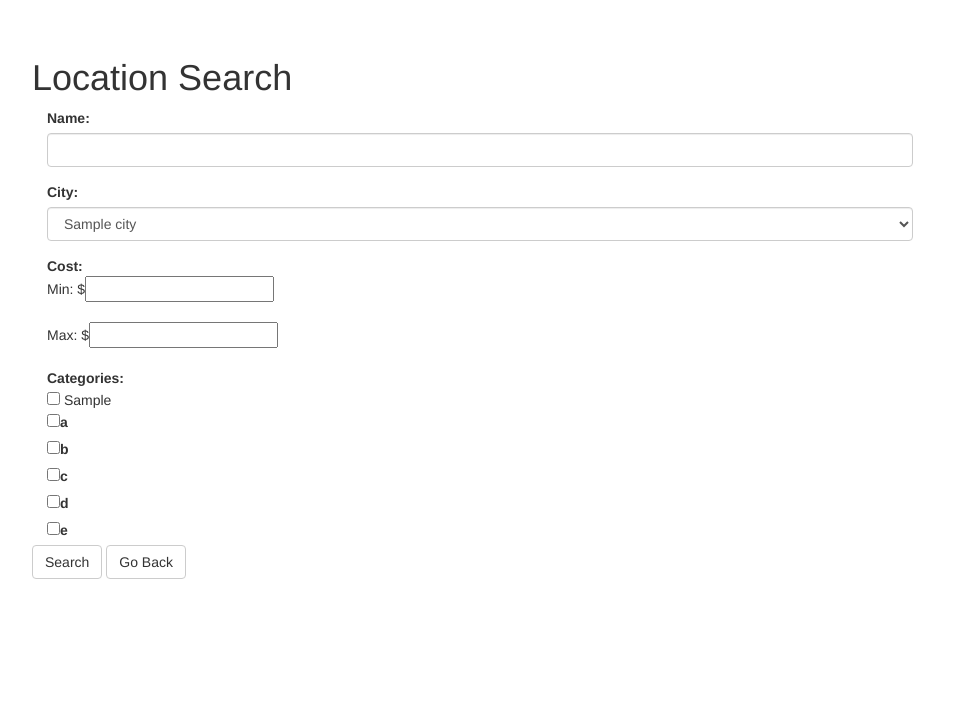
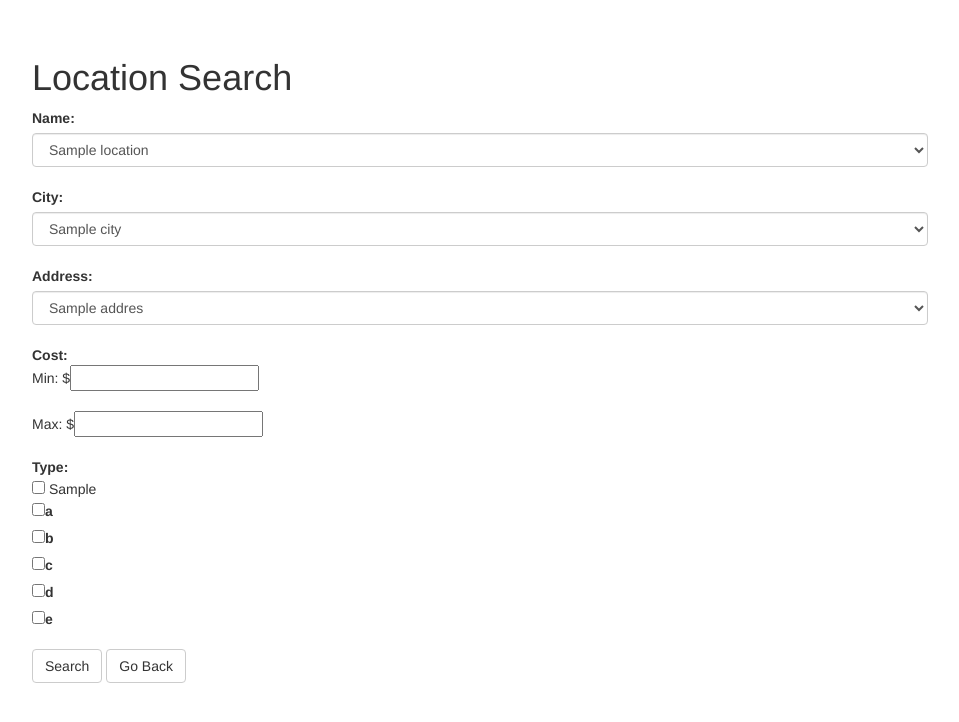
Before and after one commit to nancytao/cs4400-gttravel, a Flask app: template templates/locationsearch.html in a window 1280 px wide. Shown: the top 722 px of the page, without its empty margins (32-991 px from the left). Run offline with Flask 2, Linux system fonts and the light colour scheme; the template is opened without the code that fills it: most values are stand-ins (such as "Sample title", 1, 10 or a date in 2020); some libraries are stand-ins or nearby versions.

Commit message:
location search complete

```diff
--- a/GTTravel.py
+++ b/GTTravel.py
@@ -172,6 +172,8 @@ def to_location_search():
     """
     cities = db.getCities()
     loc_cat = db.getLocTypes()
+    locations = db.getLocNames()
+    address = db.getAddresses()
 
     """
      if request.form['submit'] == 'Select':
@@ -179,7 +181,7 @@ def to_location_search():
         return Response(resp)
     """
 
-    return render_template('locationsearch.html', cities=cities, loc_cat=loc_cat)
+    return render_template('locationsearch.html', locations=locations, address=address, cities=cities, loc_cat=loc_cat)
 
 
 @app.route("/to_event_search")
@@ -286,14 +288,23 @@ def search_events():
         return render_template('eventresults.html', events=results)
 
 
-@app.route("/to_location_results")
+@app.route("/to_location_results", methods=["POST", "GET"])
 def search_locations():
     """
     takes user to location results
     gets data from html form
     gets and loads table from database
     """
-    return render_template('locationresults.html')
+    if request.method == "POST":
+        loc = request.form["location"]
+        address = request.form["address"]
+        city = request.form["city"]
+        maxCost = request.form["maxCost"]
+        minCost = request.form["minCost"]
+        type = request.form.getlist("catagoriesL")
+
+        results = db.locationSearch(loc, address, city, minCost, maxCost, type);
+        return render_template('locationresults.html', events=results)
 
 
 @app.route("/make_review")
--- a/templates/locationsearch.html
+++ b/templates/locationsearch.html
@@ -10,93 +10,53 @@
 <div style="padding: 3% 5% 5% 5%; width: 80%">
     <h1> Location Search</h1>
     <!--use tables to align everything-->
-    <div class="container-fluid">
+    <form class="form-group" action="to_location_results" method="post">
         <div class="form-group">
             <label for="location">Name:</label>
-            <input type="text" class="form-control" id="location">
-        </div>
-        <div class="form-group">
+            <select name="location" class="form-control" id="location">
+                {% for o in locations %}
+                    <option value="{{ o }}" SELECTED>{{ o }}</option>
+                {% endfor %}
+            </select>
+        <br>
             <label for="city">City:</label>
-            <select class="form-control" id="city">
+            <select name="city" class="form-control" id="city">
                 {% for o in cities %}
                     <option value="{{ o }}" SELECTED>{{ o }}</option>
                 {% endfor %}
             </select>
-        </div>
+            <br>
+            <label for="city">Address:</label>
+            <select name="address" class="form-control" id="address">
+                {% for o in address %}
+                    <option value="{{ o }}" SELECTED>{{ o }}</option>
+                {% endfor %}
+            </select>
 
-        <div>
+            <br>
+
             <b>Cost:</b>
             <br>
-            Min: $<input type="number" min='0' step='.01'>
+            Min: $<input name="minCost" type="number" min='0' step='.01'>
             <br><br>
-            Max: $<input type="number" min='0' step='.01'>
+            Max: $<input name="maxCost" type="number" min='0' step='.01'>
             <br>
-        </div>
-        <br>
-        <div>
-            <b>Categories:</b>
+
+            <br>
+
+            <b>Type:</b>
             <div id="categoriesL">
                 {% for o in loc_cat %}
-                    <input type="checkbox" value="{{ o }}">  {{ o }} <br>
+                    <input name="categoriesL" type="checkbox" value="{{ o }}">  {{ o }} <br>
                 {% endfor %}
             </div>
 
         </div>
-
-        <!--
-        <div class="form-group">
-            <label for="cat">Select list:</label>
-            <select class="form-control" id="cat">
-                <option>Museum</option>
-                <option>Stadium</option>
-                <option>Restaurant</option>
-                <option>Plaza</option>
-                <option>Park</option>
-                <option>Memorial</option>
-                <option>Church</option>
-            </select>
-        </div>
-        <div>
-            Categories:
-            <div>
-                <div style="display: inline-block; padding-right: 7px">
-                    <div class="checkbox">
-                        <label><input type="checkbox"> Museum</label>
-                    </div>
-                    <div class="checkbox">
-                        <label><input type="checkbox"> Stadium</label>
-                    </div>
-                    <div class="checkbox">
-                        <label><input type="checkbox"> Restaurant</label>
-                    </div>
-                    <div class="checkbox">
-                        <label><input type="checkbox"> Plaza</label>
-                    </div>
-                </div>
-                <div style="display: inline-block; padding-right: 7px; vertical-align: top">
-                    <div class="checkbox">
-                        <label><input type="checkbox"> Park</label>
-                    </div>
-                    <div class="checkbox">
-                        <label><input type="checkbox"> Memorial</label>
-                    </div>
-                    <div class="checkbox">
-                        <label><input type="checkbox"> Church</label>
-                    </div>
-                </div>
-            </div>
-        </div>
-        -->
-    </div>
+        <button id = "searchLocs" class=" btn btn-default"  type="submit">Search</button>
+        <a class=" btn btn-default" href="to_home" role="button">Go Back</a>
+    </form>
 
 
-    <!--type="button" class="btn btn-default"-->
-
-    <!--<button type="button" class="btn btn-default">Search</button>-->
-    <a class=" btn btn-default" href="to_location_results" role="button">Search</a>
-
-    <!-- <button type="button" class="btn btn-default" onclick="toHome()">Go Back</button>-->
-    <a class=" btn btn-default" href="to_home" role="button">Go Back</a>
 </div>
 </body>
 </html>
```
Also changed, not shown: README.md.
